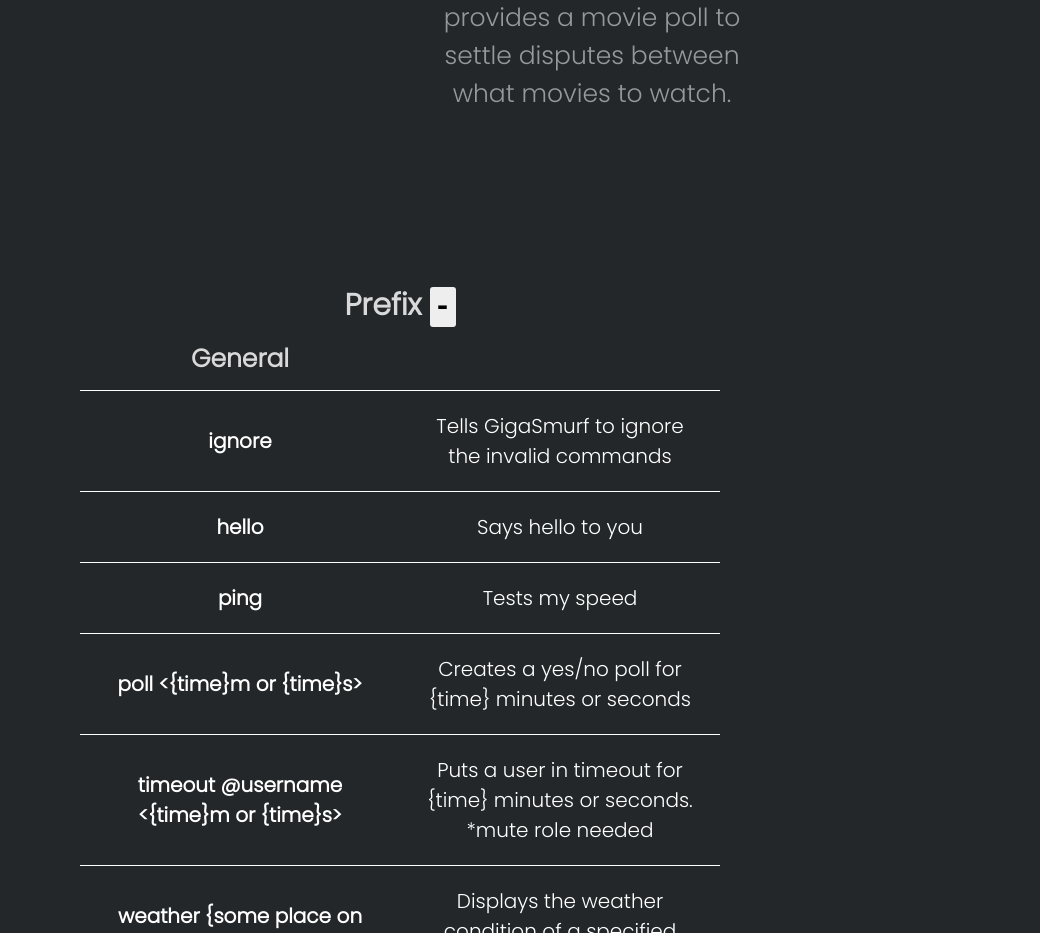
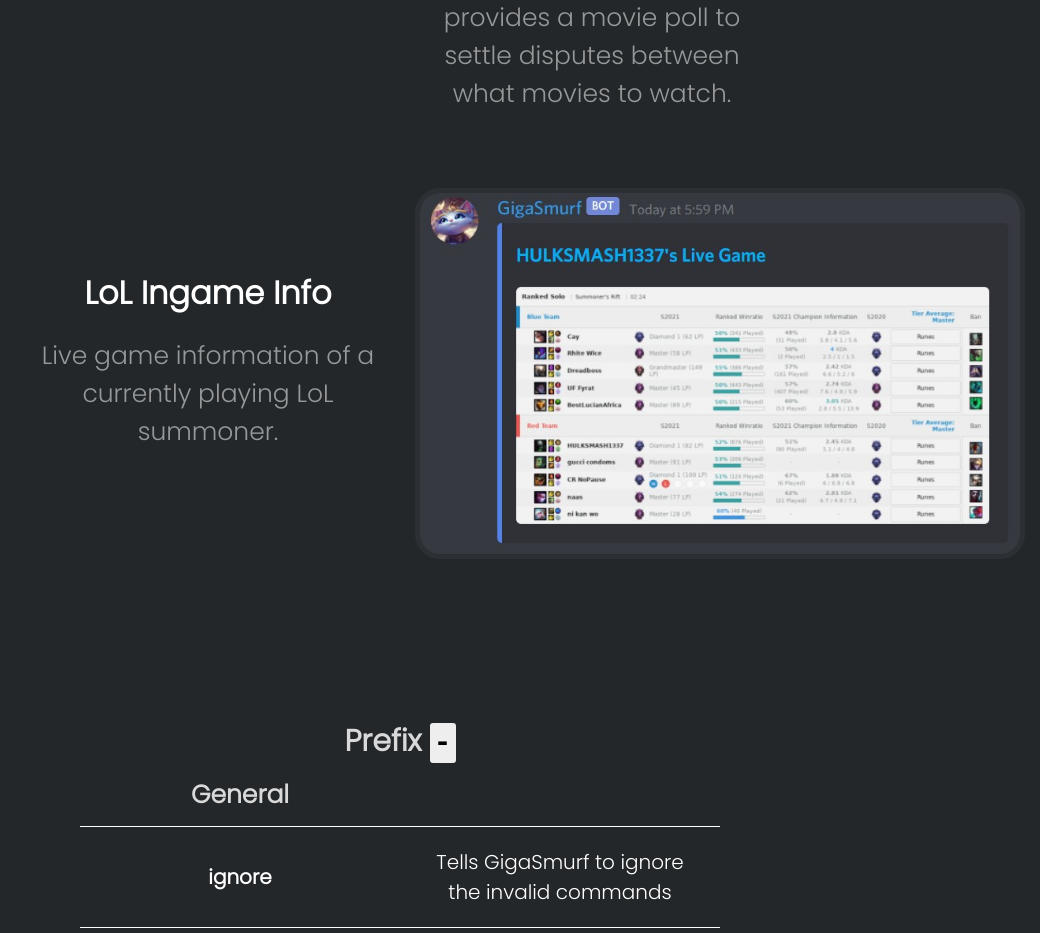
Before and after one commit to GigaSmurf/GigaSmurf-Web, a plain HTML site: page index.html in a window 1280 px wide. Shown: the part 1980-2913 px from the top of the page, without its empty margins (240-1280 px from the left). Drawn offline with nearby package versions, Linux system fonts and the light colour scheme.

Commit message:
lollive
live lol game info

```diff
--- a/index.html
+++ b/index.html
@@ -56,6 +56,7 @@
                     <p>The state of the art scrims manager allows for users to join and leave scrims with ease. In addition, a fair shuffling function (Fisher Yates Algorithm) evens up the teams if needed.  An online, cross-server, scrims system is out now! </p>
             </div>
         </div>
+
         <div class="row">
             <div class="column special">
                 <img src="./gigasmurf photos/chess.jpg" src="Chess">
@@ -67,6 +68,7 @@
             </div>
 
         </div>
+
         <div class="row">
             <div class="column">
                 <img src="./gigasmurf photos/movie.jpg" src="Movie">
@@ -76,6 +78,20 @@
                 <p>GigaSmurf provides a live database storage system for users to add/delete movies to the viewed/unviewed list and provides a movie poll to settle disputes between what movies to watch.</p>
             </div>
         </div>
+
+        <div class="row">
+            <div class="column special1">
+                <img src="./gigasmurf photos/gigalive.jpg" src="Live" style="
+                width: 610px;
+            ">
+            </div>
+
+            <div class="column special prev1">
+                <h1>LoL Ingame Info</h1>
+                <p>Live game information of a currently playing LoL summoner.</p>
+            </div>
+        </div>
+
           <div class="space"></div>
         <!-- Commands -->
         <div id="commands">
--- a/style.css
+++ b/style.css
@@ -343,6 +343,16 @@ body{
     margin-top: 15%;
   }
 
+  .prev1{
+    width: 30%;
+    height: 100%;
+    margin-top: 9%;
+  }
+  .special1{
+    float: right;
+    margin-top: 3.5%;
+  }
+
   .space{
     height: 150px;
   }
```
Also changed, not shown: gigasmurf photos/gigalive.jpg (added).
